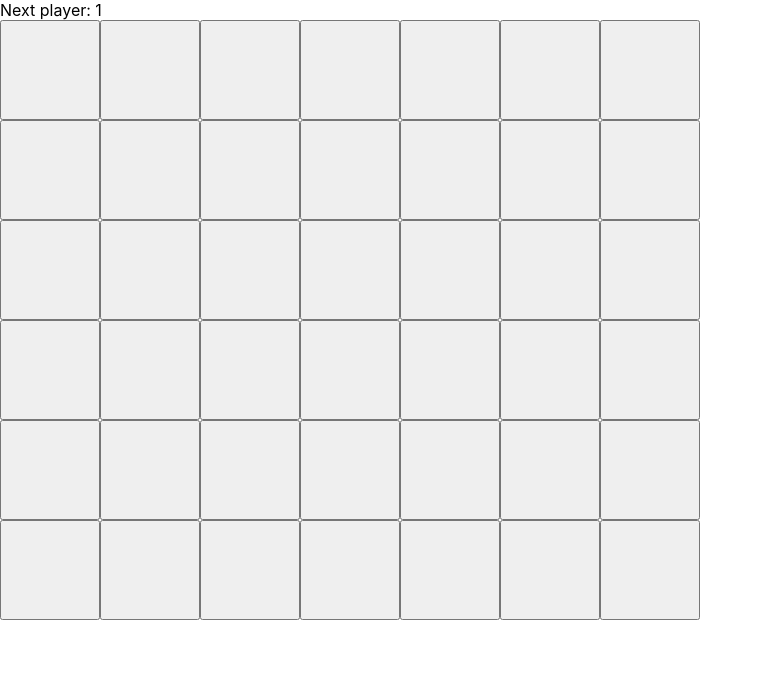
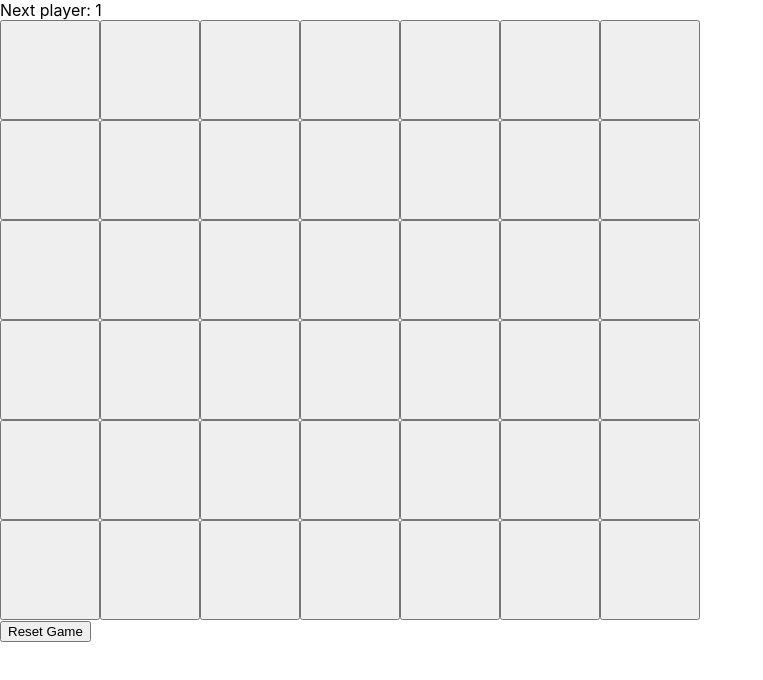
Before and after one commit to tobiasritscher/Mobile-Development, a React (Create React App) app in the folder Lab02/Lab2Connect4/connect4/: page / in a window 1280 px wide. Shown: the top 680 px of the page, without its empty margins (0-763 px from the left). Built offline with nearby package versions, Linux system fonts and the light colour scheme.

Commit message:
add reset button to connect4

```diff
--- a/Lab02/Lab2Connect4/connect4/src/App.js
+++ b/Lab02/Lab2Connect4/connect4/src/App.js
@@ -47,7 +47,7 @@ class Board extends React.Component {
         const squares = this.state.squares.slice();
         var lowest = this.dropPiece(j);
 
-        if(this.state.nextTurn == 1){
+        if(this.state.nextTurn === 1){
             squares[lowest][j] = 'blue';
         }
         else{
@@ -72,6 +72,13 @@ class Board extends React.Component {
         }
     }
 
+    resetBoard(){
+        this.state = {
+            squares: Array(rowAmount).fill(null).map(row => new Array(colAmount).fill(null)),
+            nextTurn: 1
+        };
+    }
+
     render() {
         const status = 'Next player: ' + this.state.nextTurn;
 
@@ -87,6 +94,11 @@ class Board extends React.Component {
                         </div>
                     ))}
                 </div>
+                <div>
+                    <button onClick={() => this.handleClick(this.resetBoard())}>
+                        Reset Game
+                    </button>
+                </div>
             </div>
         );
     }
```
